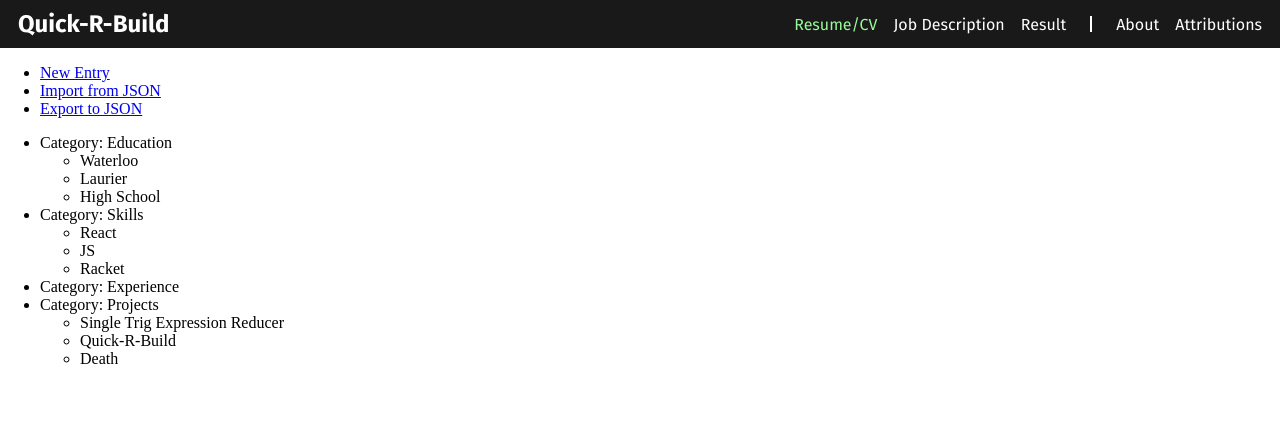
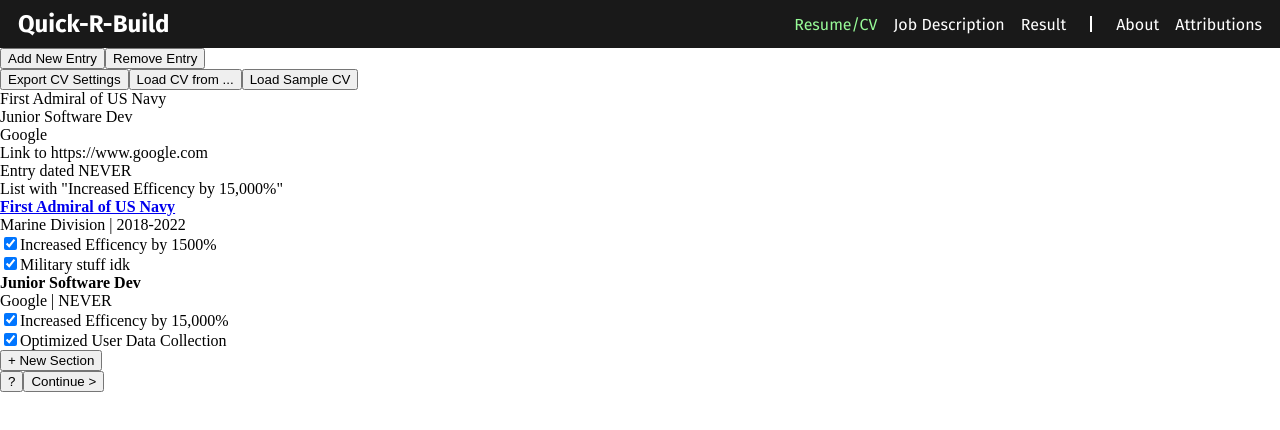
Before and after one commit to Andy-Sean/quick-r-build, a Next.js app: page /input-resume in a window 1280 px wide. Shown: the top 430 px of the page. Built offline with nearby package versions, Linux system fonts and the light colour scheme.

Commit message:
basic basic basic html layout of cv display - only "entry" type things - no css lmao - definetly will have to get refactored

```diff
--- a/pages/index.js
+++ b/pages/index.js
@@ -1,13 +1,13 @@
 import Navbar from '../components/navbar';
 import Landing from '../components/landing';
-import { sampleResume } from '../components/resume-format';
+import { sampleResume } from '../salvagables/resume-format';
 
 import Link from 'next/link';
 import Head from 'next/head';
 
-import { useState, useRef } from 'react';
+import { useState, useEffect, useRef } from 'react';
 
-console.log(sampleResume);
+//console.log(sampleResume);
 export default function Main() {
   return (
     <>
--- a/pages/input-resume.js
+++ b/pages/input-resume.js
@@ -1,82 +1,124 @@
 import Navbar from '../components/navbar';
 import Link from 'next/link';
+import { useState } from 'react';
 
+function EntryFactory(title, subtitle, date, link, descriptions) { return {title, subtitle, date, link, descriptions}; };
+function DescFactory(on, text) { return {on, text}};
 
-function Sidebar() { //options user has access to
+function DescRender( {on, text} ) {
+  const [ checked,setChecked] = useState(on);
+  const onChange = () => { setChecked(prev => !prev) };
   return (
-    <nav>
-      <ul>
-        <li><img/><Link href="#">New Entry</Link></li>
-        <li><img/><Link href="#">Import from JSON</Link></li>
-        <li><img/><Link href="#">Export to JSON</Link></li>
-      </ul>
-    </nav>
+    <div><input type="checkbox" onChange={onChange} checked={checked} name={text} key={text}></input>{text}</div>
   )
 }
 
-
-function ResumeContent(){
-    return (
-        <>
-          <form action="" method="post">
-            <label for="name"> Name: </label>
-            <input name="name" type="text"/>
-
-            <label for="experience"> Experience: </label>
-            <input name="experience" type="text"/>
-
-            <label for="skill"> Skills: </label>
-            <input name="skill" type="text"/>
-
-            <button type="submit"> Submit! </button>
-
-          </form>
-        </>
-    )
-}
-
-// function ResumeItemDisplay(resumeObject) {
-//   let output = [];
-//   for (const [category,entries] in Object.entries(resumeObject)){
-//     output.push(<div key={category}>
-//       {entries.map( (entry) => { <p>{entry}</p>})}
-//     </div>)
-//   }
-//   return output;
-// }
-
-//this is what the json object is HOPEFULLY gonna look like at the end...
-let sampleResumeBAD = { //replace each thing in the array with an object eventually
-  "Education": [ "Waterloo", "Laurier", "High School" ],
-  "Skills": [ "React", "JS", "Racket" ],
-  "Experience": [],
-  "Projects": [ "Single Trig Expression Reducer", "Quick-R-Build", "Death"],
-}
-
-function RenderResume( { resumeObject }) {
+function EntryRender({ title, subtitle, date, link, descriptions }) {
+  const labelFunc = ( link, title ) => {
+    if (link && title) return <div><strong><a href={link}>{title}</a></strong></div>
+    else if (link) return <div><strong><a href={link}>{link}</a></strong></div>
+    else if (title) return <div><strong>{title}</strong></div>
+    else return null;
+  };
   return (
-    <ul>
-    {Object.entries(resumeObject).map(([k,v]) => { console.log(v);
-      return <li key={k}>Category: {k}
-        <ul>
-          {v.map( (val,ind) => {console.log(k+ind); return <li key={k+ind}>{val}</li> })}
-        </ul>
-      </li>}
-      )}
-     </ul>
+    <div>
+      {labelFunc(link, title)}
+      {subtitle? <span>{subtitle}</span> : null }<span> | </span>
+      {date? <span>{date}</span> : null }
+      <div>{descriptions.map( (d) => {return DescRender(d); })}</div>
+    </div>
   )
 }
 
+function EntryPoolRender({ title, subtitle, date, link, descriptions }) {
+  if (title) return <div>{title}</div>
+  else if (subtitle) return <div>{subtitle}</div>
+  else if (link) return <div>Link to {link}</div>
+  else if (date) return <div>Entry dated {date}</div>
+  else if (descriptions.length !== 0) return <div>List with "{descriptions[0].text}"</div>
+  else return <div>?? Empty Entry ??</div>
+}
+
+function Sidebar() {
+  return (
+    <div>
+      <div>
+        <button><span></span>Add New Entry</button>
+        <button><span></span>Remove Entry</button>
+      </div>
+      <div>
+        <button><span></span>Export CV Settings</button>
+        <button><span></span>Load CV from ...</button>
+        <button><span></span>Load Sample CV</button>
+      </div>
+    </div>
+  )
+}
+
+function Pool( {entryArray = []} ) {
+  const emptyPool = entryArray.length === 0;
+  return (
+    <div>
+      {emptyPool?
+        <p>Your pool is currently empty.
+           It would hold everything that is not on the final CV.
+           It won't be ignored by the algorithm, fortunately.</p>
+        : entryArray.map( (e) => {return EntryPoolRender(e)} )
+        }
+    </div>
+  )
+}
+
+function Resume( {categoryArray = []}) {
+  const noResume = categoryArray.length === 0;
+  return (
+    <div>
+      {noResume?
+        <p>Here is where your resume would display when there are items in it.
+          To get started, either create new sections, add new entries, or load them in from the pool.
+          You can also swap around the order, and of course remove entries as well.</p>
+        : categoryArray.map( (e) => {return EntryRender(e)})
+    }
+    </div>
+  )
+}
+
+function ResumeFooter () {
+  return (
+    <div>
+      <div>
+        <button>+ New Section</button>
+      </div>
+      <div>
+        <button>?</button>
+        <button>Continue {'>'}</button>
+      </div>
+    </div>
+  )
+}
 
 export default function Main(){
+  const resProto = [ EntryFactory("First Admiral of US Navy", "Marine Division", "2018-2022", "https://www.google.com",
+                      [ DescFactory(true,"Increased Efficency by 1500%"), DescFactory(true, "Military stuff idk")]),
+                     EntryFactory("Junior Software Dev","Google", "NEVER", "",
+                      [ DescFactory(true,"Increased Efficency by 15,000%"), DescFactory(true, "Optimized User Data Collection")]),
+                    ];
+  const resExtra = [  EntryFactory("","Google", "NEVER", "",
+                      [ DescFactory(true,"Increased Efficency by 15,000%"), DescFactory(true, "Optimized User Data Collection")]),
+                      EntryFactory("", "", "2018-2022", "https://www.google.com",
+                      [ DescFactory(true,"Increased Efficency by 1500%"), DescFactory(true, "Military stuff idk")]),
+                     EntryFactory("","", "NEVER", "",
+                      [ DescFactory(true,"Increased Efficency by 15,000%"), DescFactory(true, "Optimized User Data Collection")]),
+                      EntryFactory("","", "", "",
+                      [ DescFactory(true,"Increased Efficency by 15,000%"), DescFactory(true, "Optimized User Data Collection")])];
+
   return (
       <>
         <Navbar openPage="Resume/CV"/>
-        <Sidebar/>
-        {/*<JobDescription/> moved this to other page
-        <ResumeContent/> not sure if i need this right now...?*/}
-        <RenderResume resumeObject={sampleResumeBAD}/>
+        <Sidebar />
+        <Pool entryArray={resProto.concat(resExtra)}/>
+        <Resume categoryArray={resProto}/>
+        <ResumeFooter />
       </>
   )
-
 }
--- a/components/resume-format.js
+++ b/salvagables/resume-format.js
@@ -81,7 +81,7 @@ const sampleResume = {
 
 
 //here is what the pure JSON looks like:
-console.log(JSON.stringify(sampleResume));
+//console.log(JSON.stringify(sampleResume));
 const sampleResumeJSON = {
   "Personals":{ "_type":"object",
                 "Name":"Billiam Wilheim IX",
```
Also changed, not shown: salvagables/resume-form-1.js (added, +19 -0 lines).
